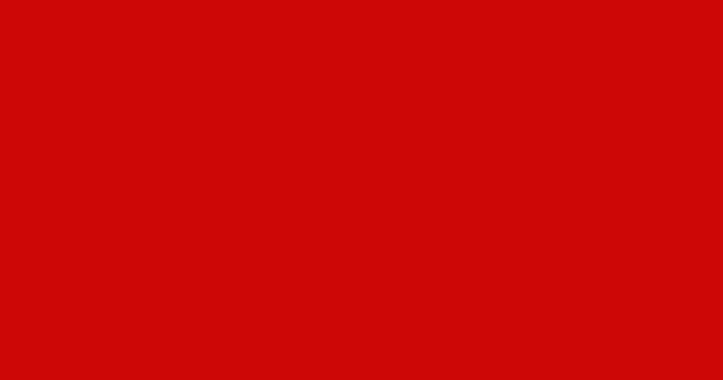
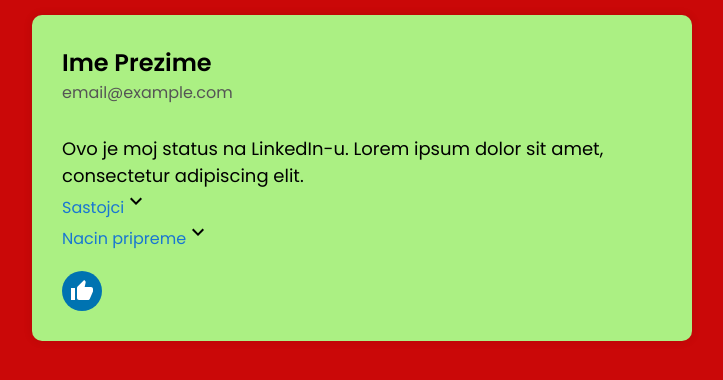
Before and after one commit to katarinalazarevic/Neo4j-Cooking-app, a React (Create React App) app in the folder front/: page /recept in a window 1280 px wide. Before the commit this address had no page. Shown: the top 380 px of the page, without its empty margins (278-1001 px from the left). Built offline with nearby package versions, Linux system fonts and the light colour scheme.

Commit message:
Home & Recept components

```diff
--- a/front/src/App.js
+++ b/front/src/App.js
@@ -3,18 +3,22 @@ import './App.css';
 import { BrowserRouter as Router, Route, Routes } from 'react-router-dom';
 import Login from './Login/login';
 import Register from './Register/register';
+import Recept from './Recept/recept';
+import Home from './Home/home';
+
 
 function App() {
   return (
     <Router>
 
-
-
       <Routes>
         <Route path="/" element={<Login />} />
         <Route path="/register" element={<Register />} />
+        <Route path="/recept" element={<Recept />} />
+       <Route path= "/home" element= {<Home></Home>}> </Route>
+      </Routes>
 
-      </Routes>
+
     </Router>
   );
 }
--- /dev/null
+++ b/front/src/Home/home.js
@@ -0,0 +1,17 @@
+import React from "react";
+import Recept from "../Recept/recept";
+
+const Home= ()=>
+{
+    return (
+        <div>
+       <Recept/>
+       <Recept/>
+       </div>
+
+
+    );
+
+}
+
+export default Home;
--- /dev/null
+++ b/front/src/Recept/recept.css
@@ -0,0 +1,67 @@
+/* LinkedInStatus.css */
+.profile {
+    max-width: 600px;
+    margin: 0 auto;
+    background-color: #abf083;
+    padding: 30px;
+    margin-top: 15px;
+    margin-bottom:15px;
+    border-radius: 10px;
+    box-shadow: 0 0 10px rgba(0, 0, 0, 0.1);
+  }
+
+  .name {
+    font-size: 24px;
+    font-weight: bold;
+    color: black;
+  }
+
+  .pocetni
+  {
+    margin-bottom:30px;
+  }
+  .email {
+    font-size: 16px;
+    color: #555;
+
+  }
+  .actions AccessibilityIcon {
+    color: red; /* ili bilo koja druga boja koja se lako uočava */
+  }
+
+  .status {
+    font-size: 18px;
+    margin-top: 10px;
+    color: black;
+  }
+
+  .actions {
+    margin-top: 20px;
+  }
+
+  .dodatni
+  {
+    color:black
+  }
+  button {
+    padding: 10px;
+    margin-right: 10px;
+    font-size: 16px;
+    cursor: pointer;
+    border: none;
+    border-radius: 4px;
+  }
+
+  button.like {
+    background-color: #0073b1;
+    color: #fff;
+  }
+
+  button.comment {
+    background-color: #e0e0e0;
+  }
+
+  button.share {
+    background-color: #0073b1;
+    color: #fff;
+  }
--- /dev/null
+++ b/front/src/Recept/recept.js
@@ -0,0 +1,82 @@
+// LinkedInStatus.js
+import React, { useState } from 'react';
+import './recept.css'; // Dodajte stilove
+import Link from '@mui/material/Link';
+import AccessibilityIcon from '@mui/icons-material/Accessibility';
+import ThumbUpIcon from '@mui/icons-material/ThumbUp';
+import CommentIcon from '@mui/icons-material/Comment';
+import { IconButton } from '@mui/material';
+import StarsIcon from '@mui/icons-material/Stars';
+import KeyboardArrowDownIcon from '@mui/icons-material/KeyboardArrowDown';
+
+const Recept = () => {
+  const [showAdditionalText, setShowAdditionalText] = useState(false);
+  const [nacinPripreme, setnacinPripreme] = useState(false);
+
+  const handleLabelClick = () => {
+    setShowAdditionalText(!showAdditionalText);
+  };
+
+  const nacinPripremeHandler= ()=>
+  {
+    setnacinPripreme(!nacinPripreme);
+  }
+
+
+  const LikeHandler= ()=>
+  {
+    console.log("Lajkovano");// poziva se metoda za lajk
+  }
+  return (
+    <div className="profile">
+         <div className="pocetni">
+                <div className="name">Ime Prezime   </div>
+                <div className="email">email@example.com</div>
+         </div>
+      <div className="status">Ovo je moj status na LinkedIn-u. Lorem ipsum dolor sit amet, consectetur adipiscing elit.</div>
+
+      <div className="label dodatni" onClick={handleLabelClick}>
+        <Link underline="hover">
+          {'Sastojci'}
+        </Link>
+           <KeyboardArrowDownIcon> </KeyboardArrowDownIcon>
+      </div>
+
+      {showAdditionalText && (
+        <div className="additional-text dodatni">
+          <AccessibilityIcon />
+         Ovde ce da se pobroje svi sastojci i mogu da se koriste <li> </li>
+        </div>
+      )}
+
+      <div className="label dodatni" onClick={nacinPripremeHandler}>
+        <Link underline="hover">
+          {'Nacin pripreme'}
+        </Link>
+           <KeyboardArrowDownIcon> </KeyboardArrowDownIcon>
+      </div>
+
+      {nacinPripreme && (
+        <div className="additional-text dodatni">
+          <AccessibilityIcon />
+            Ovde ce da bude nacin pripreme, kratak opis
+        </div>
+      )}
+
+
+
+
+
+      <div className="actions">
+
+
+        <IconButton className="like" color="primary" onClick={LikeHandler}>
+          <ThumbUpIcon />
+        </IconButton>
+
+      </div>
+    </div>
+  );
+}
+
+export default Recept;
```
Also changed, not shown: package.json (added, +8 -0 lines), front/src/Home/home.css (added), 1 other file (tests, documents, lock files or other folders).
